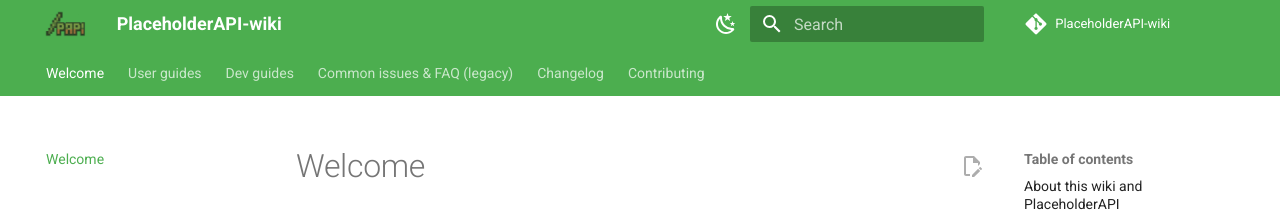
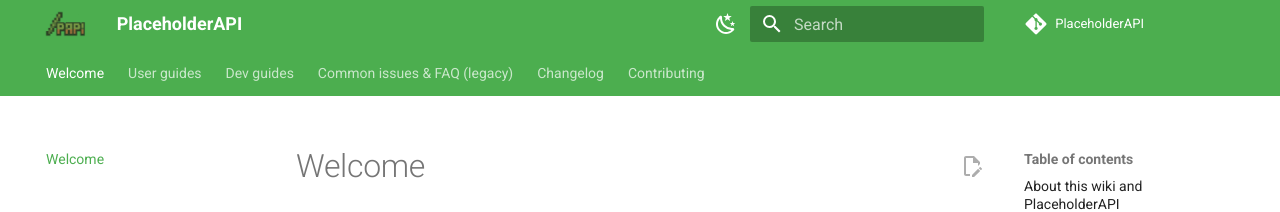
Before and after one commit to NetherByte233/PlaceholderAPI-NetherByte-, an MkDocs documentation site: the page built from docs/index.md, in a window 1280 px wide. Shown: the top 212 px of the page. Built offline with MkDocs 1.6.1 and Material for MkDocs 9.7.7, drawn with Linux system fonts in a browser that asks for light colours; comment, search, counter and statistics services are not loaded.

Commit message:
update url and repo

```diff
--- a/mkdocs.yml
+++ b/mkdocs.yml
@@ -1,9 +1,8 @@
-site_name: PlaceholderAPI-wiki
-site_url: https://netherbyte233.github.io/PlaceholderAPI-wiki/
+site_name: PlaceholderAPI
+site_url: https://netherbyte233.github.io/PlaceholderAPI/
 
-repo_name: PlaceholderAPI-wiki
-repo_url: https://github.com/NetherByte233/PlaceholderAPI-wiki
-
+repo_name: PlaceholderAPI
+repo_url: https://github.com/NetherByte233/PlaceholderAPI
 theme:
   name: material
   logo: assets/papi.png
```
